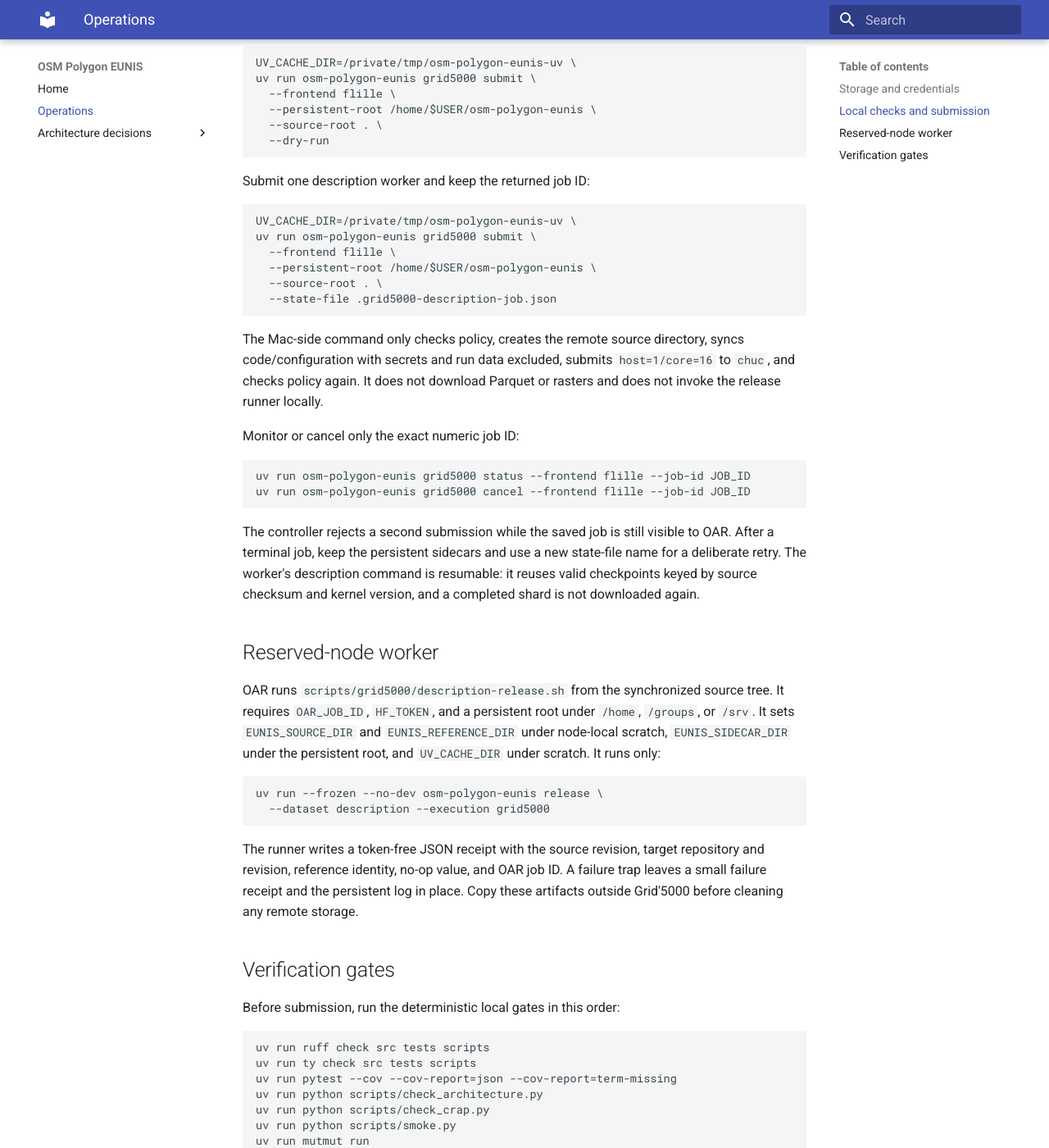
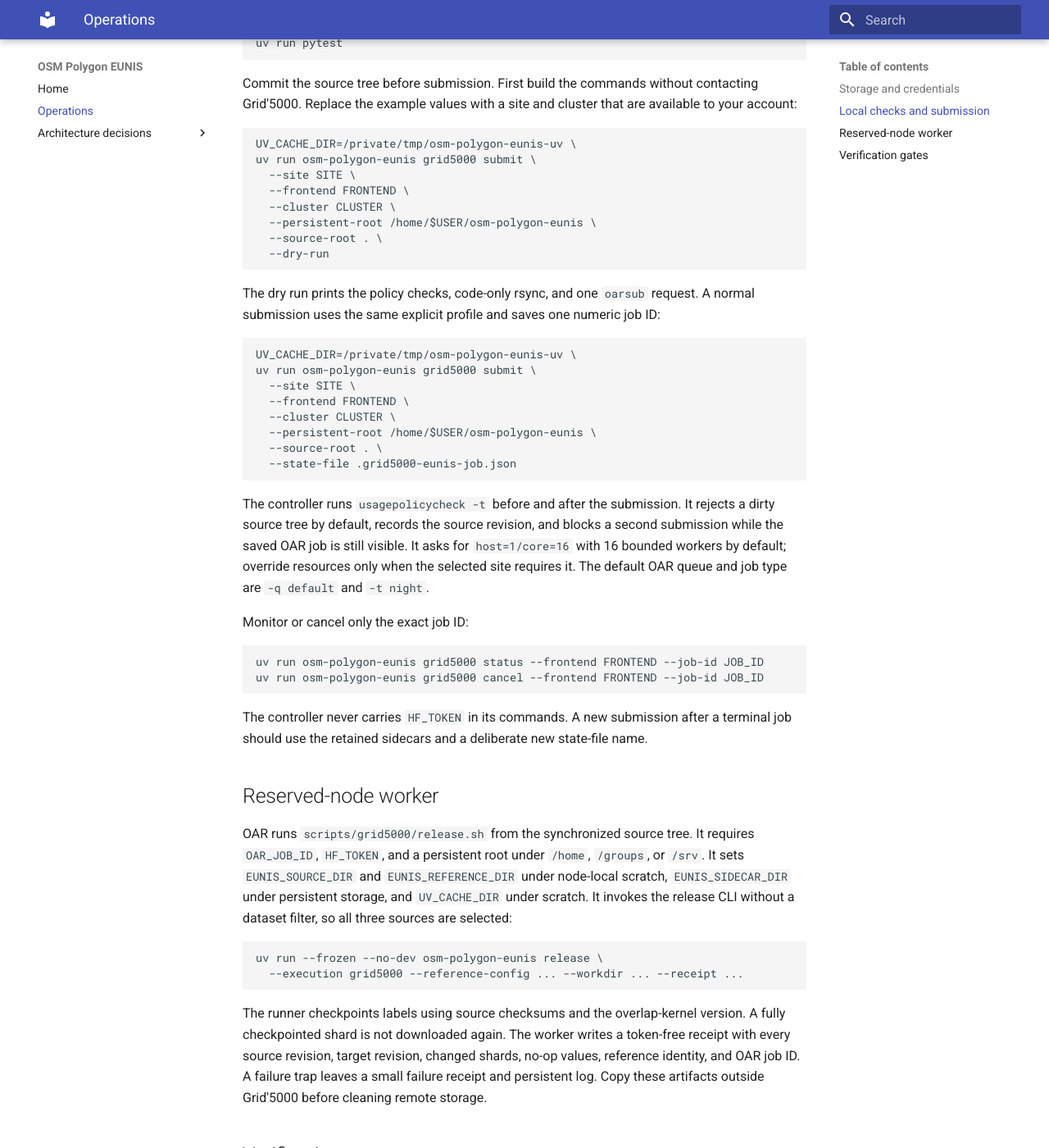
Before and after one commit to NoeFlandre/osm-polygon-eunis, an MkDocs documentation site: the page built from docs/operations.md, in a window 1280 px wide and 1400 px high, scrolled down 1051 px. Shown: the whole window at 82% size. Built offline with MkDocs 1.6.1 and Material for MkDocs 9.7.7, drawn with Linux system fonts in a browser that asks for light colours; some of the changed text lies outside the part shown.

Commit message:
feat: run all EUNIS sources across Grid5000 sites

````diff
--- a/docs/operations.md
+++ b/docs/operations.md
@@ -1,30 +1,37 @@
 # Operations
 
-The current production scope is the `description` source only. The heavy
-release must run on Grid'5000; the Mac is used only for tests, command
-construction, source synchronization, submission, and monitoring.
+Production enrichment runs on one reserved Grid'5000 CPU host. The Mac is only
+the controller: it runs checks, synchronizes code, submits one job, and
+monitors or cancels that job. It does not download or compute Parquet or raster
+data.
 
-Grid'5000 is reserved for approved research or education. The controller runs
-`usagepolicycheck -t` on the frontend before and after every submission. It
-uses one CPU host in Lille's `chuc` cluster: 16 cores, 16 bounded source
-workers, the `default` queue (`-q default`), `night` scheduling (`-t night`),
-and the `chuc` property (`-p chuc`) with a 12-hour walltime. No GPU is
-requested. Hardware pages describe inventory, not live availability;
-OAR decides whether the reservation can be admitted.
+The standard job processes all three sources:
+
+- `website`
+- `wikidata`
+- `description`
+
+The controller is site-neutral. Give it one available site, frontend, and
+cluster for each run; it does not assume Lille and does not submit duplicate
+reservations across sites. OAR decides whether that one request is available.
+The generated filter is the documented SQL predicate `cluster='CLUSTER'`.
+See the official [usage policy](https://www.grid5000.fr/w/Grid5000:UsagePolicy),
+[Getting Started](https://grid5000.fr/w/Getting_Started), and
+[OAR syntax](https://grid5000.fr/w/OAR_Syntax_simplification) pages.
 
 ## Storage and credentials
 
 Create a project directory on remote persistent storage, for example
-`/home/$USER/osm-polygon-eunis`. Grid'5000 storage is not backed up, so copy
-the final receipt, logs, and any released metadata outside Grid'5000 after the
-run. The controller refuses Mac paths, relative paths, `/tmp`, and other
-ephemeral roots.
+`/home/$USER/osm-polygon-eunis`. `/home`, `/groups`, and `/srv` are accepted;
+Mac paths, relative paths, and node-local `/tmp` paths are rejected for the
+persistent root. Grid'5000 storage is site-local and not backed up, so copy
+the final receipt, logs, and released metadata outside Grid'5000 after the run.
 
 Keep `HF_TOKEN` only in the reserved-node environment. It is never copied by
-rsync, placed in a command argument, written to the local job state, or put in
-the receipt. The worker keeps large source shards, EEA rasters, and the uv
-cache on node-local scratch. Compact checkpoints remain in persistent storage:
-`EUNIS_SIDECAR_DIR` and the persistent description work directory.
+rsync, placed in a command argument, written to local job state, or put in the
+receipt. The worker keeps source shards, EEA rasters, the virtual environment,
+and the uv cache on node-local scratch. Persistent storage contains only code,
+compact sidecars, logs, receipts, and resumability metadata.
 
 ## Local checks and submission
 
@@ -40,69 +47,78 @@
 uv run pytest
 ```
 
-Commit the source tree before submission. A clean source revision is recorded
-in the local job state and the remote receipt. First build the commands without
-contacting Grid'5000:
+Commit the source tree before submission. First build the commands without
+contacting Grid'5000. Replace the example values with a site and cluster that
+are available to your account:
 
 ```bash
 UV_CACHE_DIR=/private/tmp/osm-polygon-eunis-uv \
 uv run osm-polygon-eunis grid5000 submit \
-  --frontend flille \
+  --site SITE \
+  --frontend FRONTEND \
+  --cluster CLUSTER \
   --persistent-root /home/$USER/osm-polygon-eunis \
   --source-root . \
   --dry-run
 ```
 
-Submit one description worker and keep the returned job ID:
+The dry run prints the policy checks, code-only rsync, and one `oarsub`
+request. A normal submission uses the same explicit profile and saves one
+numeric job ID:
 
 ```bash
 UV_CACHE_DIR=/private/tmp/osm-polygon-eunis-uv \
 uv run osm-polygon-eunis grid5000 submit \
-  --frontend flille \
+  --site SITE \
+  --frontend FRONTEND \
+  --cluster CLUSTER \
   --persistent-root /home/$USER/osm-polygon-eunis \
   --source-root . \
-  --state-file .grid5000-description-job.json
+  --state-file .grid5000-eunis-job.json
 ```
 
-The Mac-side command only checks policy, creates the remote source directory,
-syncs code/configuration with secrets and run data excluded, submits
-`host=1/core=16` to `chuc`, and checks policy again. It does not download
-Parquet or rasters and does not invoke the release runner locally.
+The controller runs `usagepolicycheck -t` before and after the submission. It
+rejects a dirty source tree by default, records the source revision, and
+blocks a second submission while the saved OAR job is still visible. It asks
+for `host=1/core=16` with 16 bounded workers by default; override resources
+only when the selected site requires it. The default OAR queue and job type are
+`-q default` and `-t night`.
 
-Monitor or cancel only the exact numeric job ID:
+Monitor or cancel only the exact job ID:
 
 ```bash
-uv run osm-polygon-eunis grid5000 status --frontend flille --job-id JOB_ID
-uv run osm-polygon-eunis grid5000 cancel --frontend flille --job-id JOB_ID
+uv run osm-polygon-eunis grid5000 status --frontend FRONTEND --job-id JOB_ID
+uv run osm-polygon-eunis grid5000 cancel --frontend FRONTEND --job-id JOB_ID
 ```
 
-The controller rejects a second submission while the saved job is still
-visible to OAR. After a terminal job, keep the persistent sidecars and use a
-new state-file name for a deliberate retry. The worker's description command
-is resumable: it reuses valid checkpoints keyed by source checksum and kernel
-version, and a completed shard is not downloaded again.
+The controller never carries `HF_TOKEN` in its commands. A new submission
+after a terminal job should use the retained sidecars and a deliberate new
+state-file name.
 
 ## Reserved-node worker
 
-OAR runs `scripts/grid5000/description-release.sh` from the synchronized
-source tree. It requires `OAR_JOB_ID`, `HF_TOKEN`, and a persistent root under
-`/home`, `/groups`, or `/srv`. It sets `EUNIS_SOURCE_DIR` and
-`EUNIS_REFERENCE_DIR` under node-local scratch, `EUNIS_SIDECAR_DIR` under the
-persistent root, and `UV_CACHE_DIR` under scratch. It runs only:
+OAR runs `scripts/grid5000/release.sh` from the synchronized source tree. It
+requires `OAR_JOB_ID`, `HF_TOKEN`, and a persistent root under `/home`,
+`/groups`, or `/srv`. It sets `EUNIS_SOURCE_DIR` and `EUNIS_REFERENCE_DIR`
+under node-local scratch, `EUNIS_SIDECAR_DIR` under persistent storage, and
+`UV_CACHE_DIR` under scratch. It invokes the release CLI without a dataset
+filter, so all three sources are selected:
 
 ```text
 uv run --frozen --no-dev osm-polygon-eunis release \
-  --dataset description --execution grid5000
+  --execution grid5000 --reference-config ... --workdir ... --receipt ...
 ```
 
-The runner writes a token-free JSON receipt with the source revision, target
-repository and revision, reference identity, no-op value, and OAR job ID. A
-failure trap leaves a small failure receipt and the persistent log in place.
-Copy these artifacts outside Grid'5000 before cleaning any remote storage.
+The runner checkpoints labels using source checksums and the overlap-kernel
+version. A fully checkpointed shard is not downloaded again. The worker writes
+a token-free receipt with every source revision, target revision, changed
+shards, no-op values, reference identity, and OAR job ID. A failure trap leaves
+a small failure receipt and persistent log. Copy these artifacts outside
+Grid'5000 before cleaning remote storage.
 
 ## Verification gates
 
-Before submission, run the deterministic local gates in this order:
+Before submission, run the deterministic local gates:
 
 ```bash
 uv run ruff check src tests scripts
@@ -114,8 +130,8 @@
 uv run mutmut run
 ```
 
-The remote completion check is separate: inspect the worker log and receipt,
-verify the description target's rows, schemas, manifest, card, map, and remote
-tree, then submit the same release again only after the first OAR job is
-terminal. The second run must be a verified no-op. Website and Wikidata are
-outside this production run and remain untouched.
+Remote completion is separate from local QA. Inspect the worker log and
+receipt, then verify all three target datasets: rows, schemas, manifests,
+cards, maps, and remote trees. Only after the first job is terminal, rerun the
+same release and require an exact verified no-op for all three targets. Cancel
+any remaining job and copy important artifacts off Grid'5000 before cleanup.
````
Also changed, not shown: README.md (+6 -4 lines), docs/superpowers/plans/2026-09-22-grid5000-description-release.md (deleted, +0 -302 lines), docs/superpowers/specs/2026-09-22-grid5000-description-release-design.md (deleted, +0 -101 lines), 9 other files.
